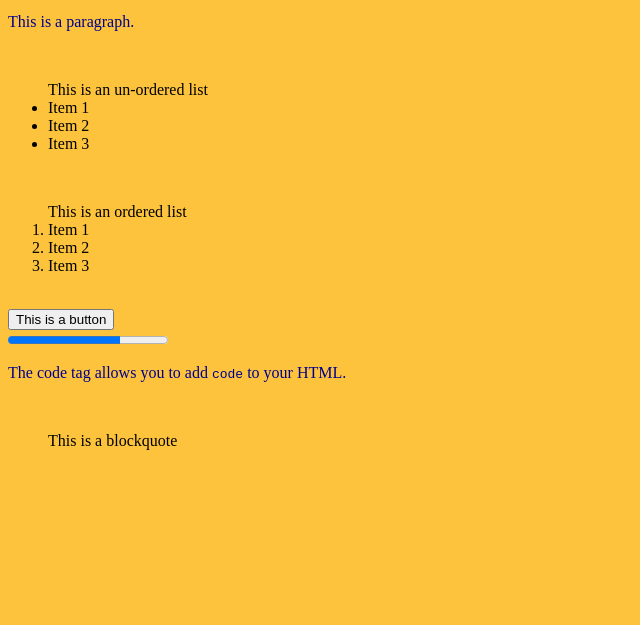
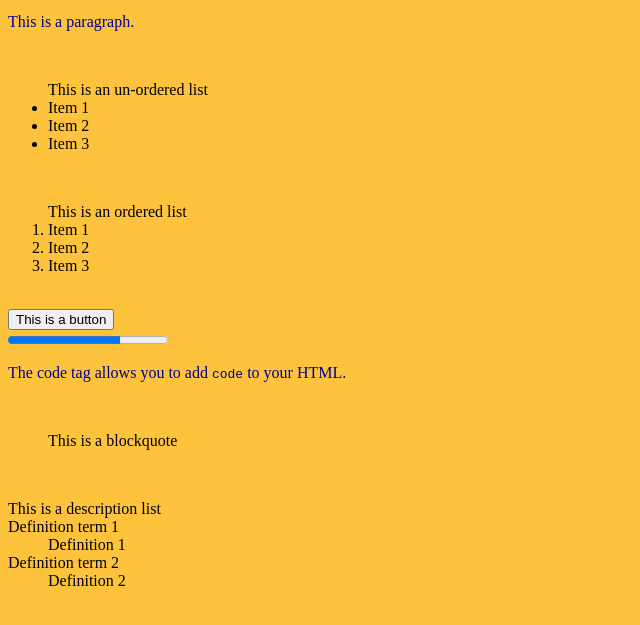
Before and after one commit to fstevens30/WEB-503-Lab-1, a website: page src/index.html in a window 1280 px wide. Shown: the part 159-784 px from the top of the page, without its empty margins (0-640 px from the left). Drawn offline with Linux system fonts and the light colour scheme.

Commit message:
added definition list

```diff
--- a/src/index.html
+++ b/src/index.html
@@ -35,6 +35,13 @@
         <br>
         <blockquote>This is a blockquote</blockquote>
         <br>
+        <dl>This is a description list
+            <dt>Definition term 1</dt>
+            <dd>Definition 1</dd>
+            <dt>Definition term 2</dt>
+            <dd>Definition 2</dd>
+            </dl>
+        </dl>
 
 
     </body>
```
